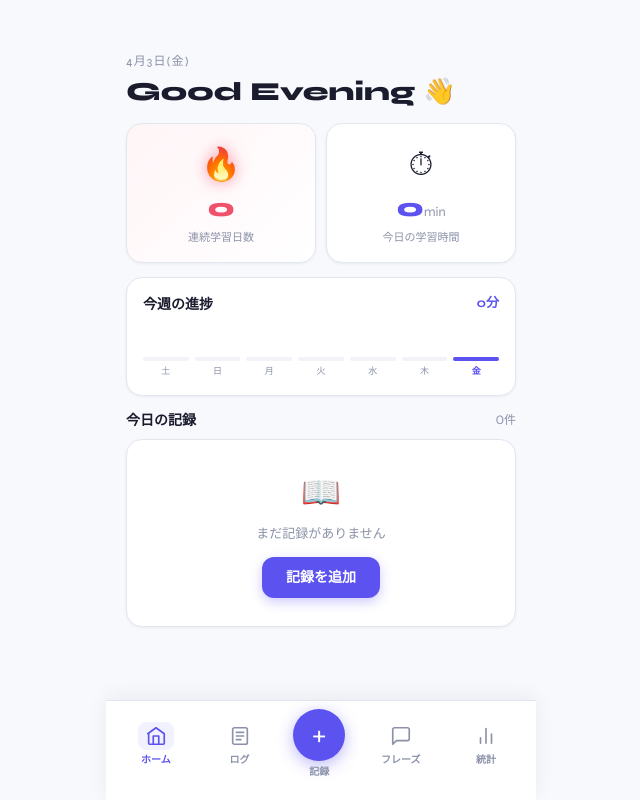
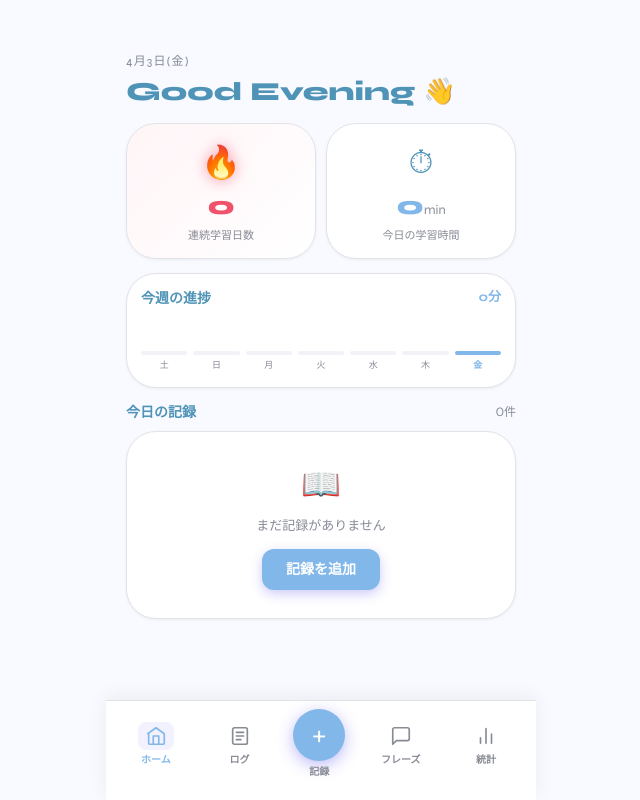
Before and after one commit to Momoyo-o/english-learning-app, a React (Vite) app: page / in a window 1280 px wide. Shown: the whole page, without its empty margins (319-959 px from the left). Built offline with nearby package versions, Linux system fonts and the light colour scheme.

Commit message:
Update CSS variables and card styles

```diff
--- a/src/index.css
+++ b/src/index.css
@@ -2,19 +2,20 @@
 @import "tailwindcss";
 
 :root {
-  --bg: #f8f9fc;
+  --bg: #f8faff;
   --surface: #ffffff;
   --surface2: #f1f3f8;
-  --border: #e2e6ef;
-  --accent: #5b52f0;
+  --border: #e1e3e7;
+  --accent: #82b7e9;
   --accent-light: rgba(91,82,240,0.08);
-  --accent2: #f0526b;
+  --accent2: #db7382;
   --accent3: #22c55e;
-  --text: #1a1c2e;
-  --text-muted: #8b92a8;
+  --text: #4f93b7;
+  --text-muted: #888b95;
   --podcast: #f0526b;
   --video: #5b52f0;
   --conversation: #22c55e;
+  --ai: #06b6d4;
   --reading: #f59e0b;
   --other: #94a3b8;
   --shadow: 0 1px 4px rgba(0,0,0,0.07), 0 4px 16px rgba(0,0,0,0.04);
@@ -82,8 +83,8 @@ h1, h2, h3, .font-display { font-family: 'Syne', sans-serif; }
 .card {
   background: var(--surface);
   border: 1px solid var(--border);
-  border-radius: 16px;
-  padding: 16px;
+  border-radius: 30px;
+  padding: 14px;
   box-shadow: var(--shadow-sm);
 }
 
@@ -100,7 +101,7 @@ input, textarea, select {
   background: var(--surface2) !important;
   border: 1.5px solid var(--border) !important;
   color: var(--text) !important;
-  border-radius: 10px;
+  border-radius: 20px;
   padding: 10px 14px;
   width: 100%;
   font-family: 'DM Sans', sans-serif;
@@ -180,11 +181,13 @@ select option { background: var(--surface); color: var(--text); }
 .act-podcast { color: var(--podcast); }
 .act-video { color: var(--video); }
 .act-conversation { color: var(--conversation); }
+.act-ai { color: var(--ai); }
 .act-reading { color: var(--reading); }
 .act-other { color: var(--other); }
 .act-bg-podcast { background: rgba(240,82,107,0.1); }
 .act-bg-video { background: rgba(91,82,240,0.1); }
 .act-bg-conversation { background: rgba(34,197,94,0.1); }
+.act-bg-ai { background: rgba(6,182,212,0.1); }
 .act-bg-reading { background: rgba(245,158,11,0.1); }
 .act-bg-other { background: rgba(148,163,184,0.1); }
 
```
